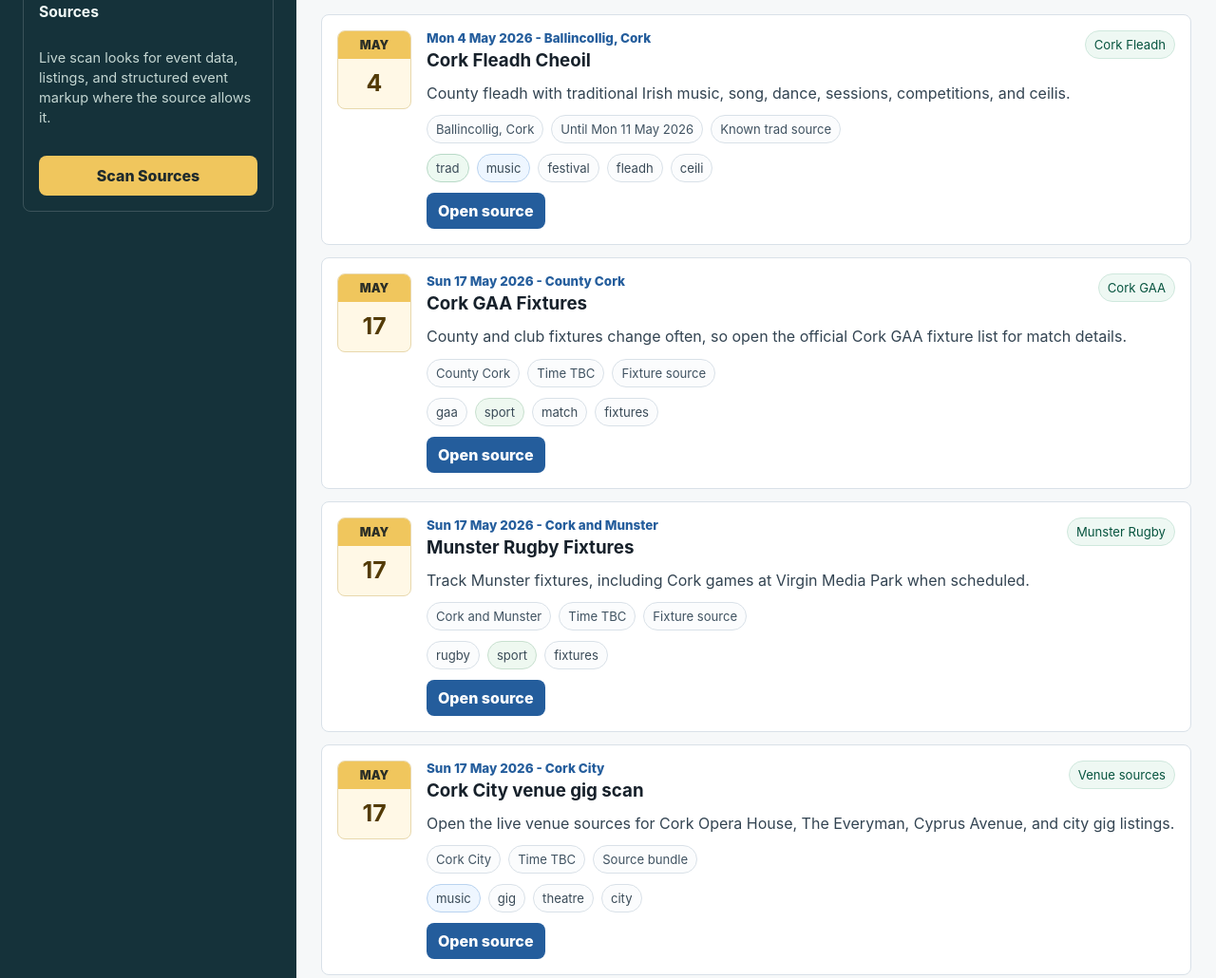
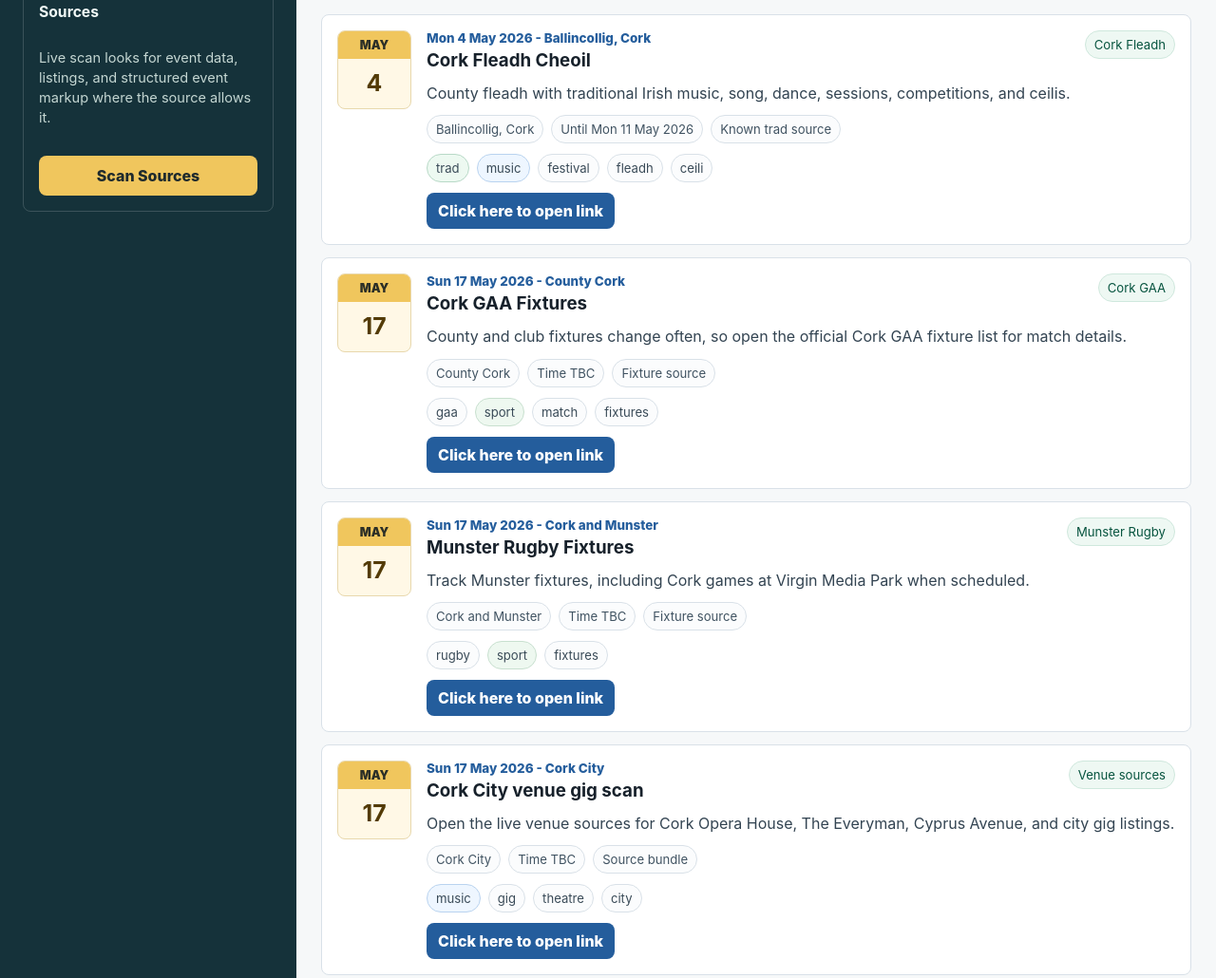
Before and after one commit to markbuckley05-coder/cork-event-radar, a website: page index.html in a window 1280 px wide. Shown: the part 1032-2062 px from the top of the page at 95% size. Drawn offline with Linux system fonts and the light colour scheme.

Commit message:
Update event link wording

```diff
--- a/app.js
+++ b/app.js
@@ -414,7 +414,7 @@
 
     const link = node.querySelector(".event-link");
     link.href = event.url || "https://www.purecork.ie/whats-on";
-    link.textContent = event.url ? "Open source" : "Open Pure Cork";
+    link.textContent = "Click here to open link";
     eventList.append(node);
   });
 }
--- a/index.html
+++ b/index.html
@@ -166,7 +166,7 @@
             <span class="confidence"></span>
           </div>
           <div class="tags"></div>
-          <a class="event-link" target="_blank" rel="noreferrer">Open source</a>
+          <a class="event-link" target="_blank" rel="noreferrer">Click here to open link</a>
         </div>
       </article>
     </template>
```
